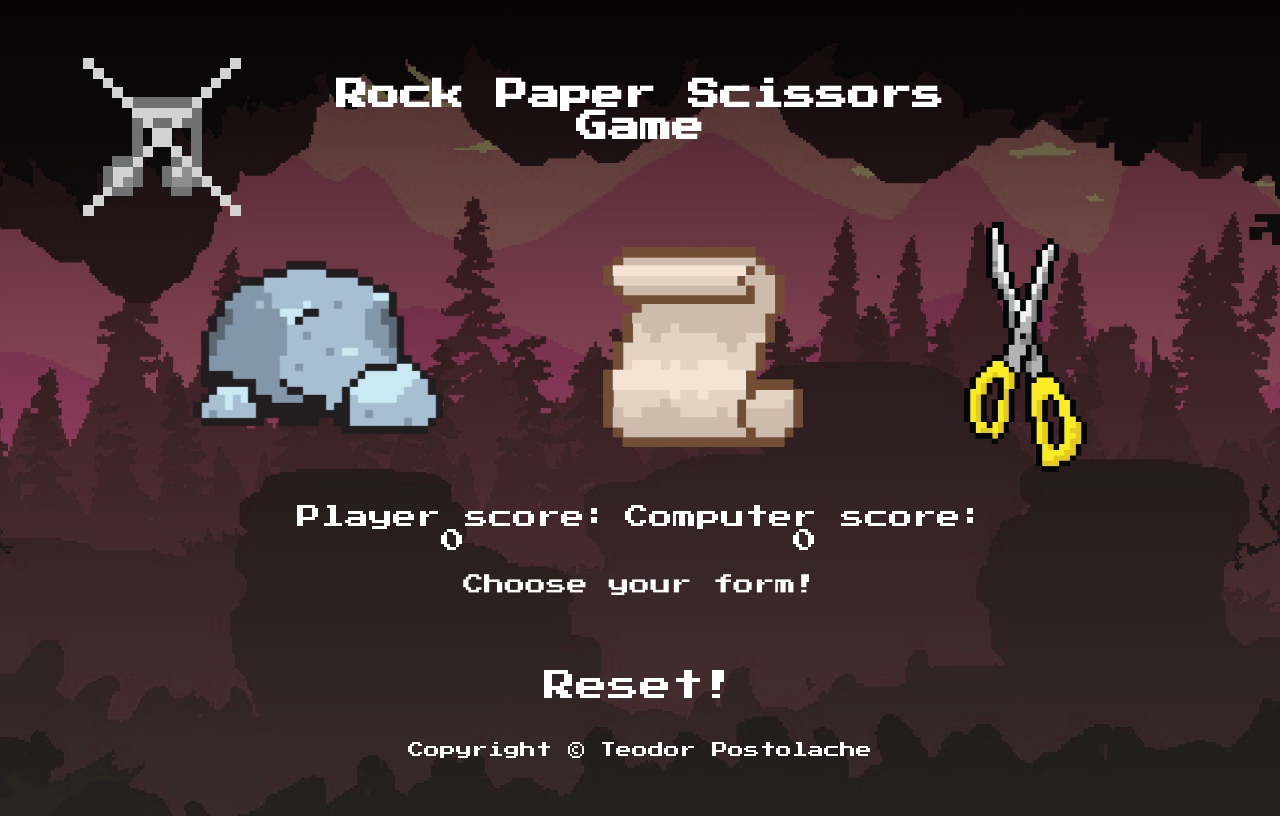
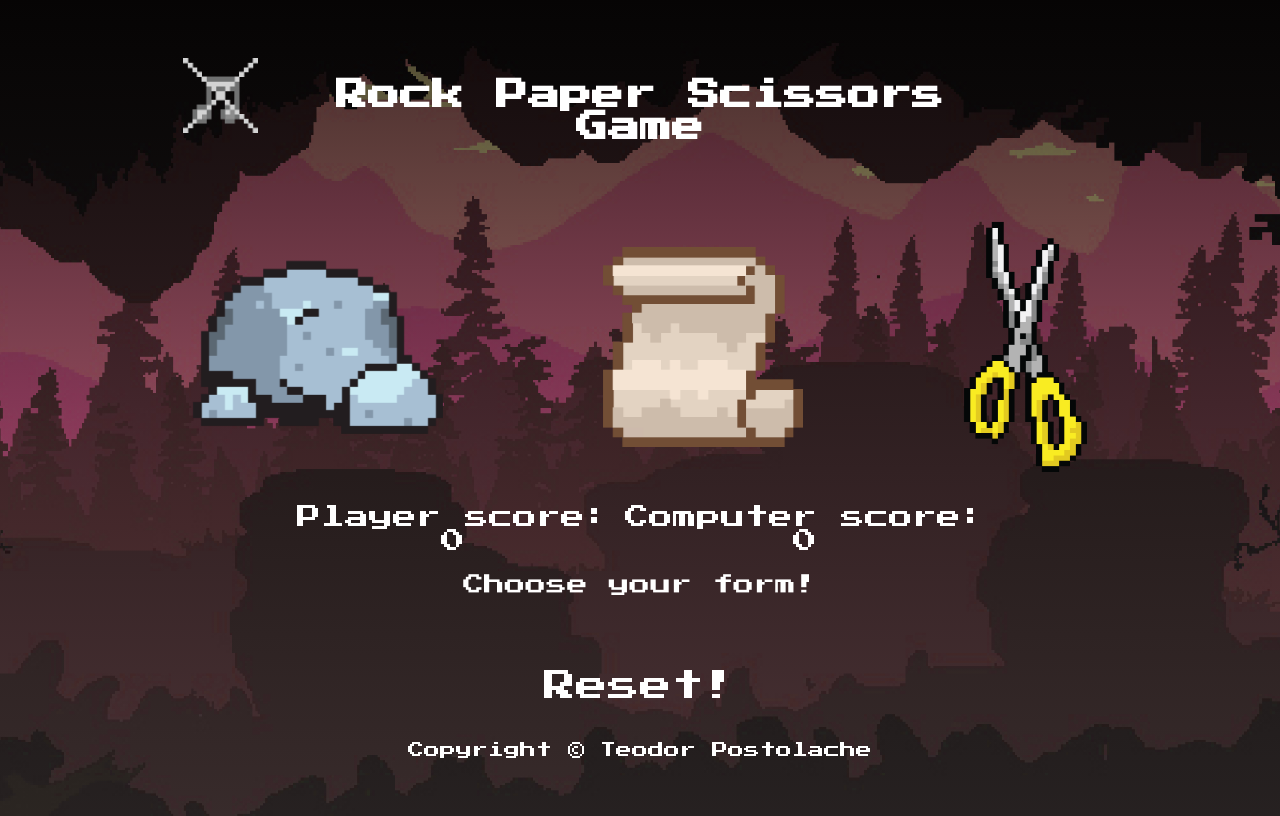
Before and after one commit to Tehos/rock-paper-scissors-game, a plain HTML site: page index.html in a window 1280 px wide. Drawn offline with Linux system fonts and the light colour scheme.

Commit message:
Resize sound button

```diff
--- a/style.css
+++ b/style.css
@@ -128,10 +128,11 @@ a {
 .music {
   position: absolute;
   margin: 50px;
-  margin-left: 75px;
-  width: 158px;
-  height: 158px;
+  margin-left: 175px;
+  width: 75px;
+  height: 75px;
   background: url("images/audio\ crossed.png");
+  background-size: contain;
 }
 
 .music:hover {
@@ -140,4 +141,5 @@ a {
 
 .mute {
   background: url("images/audio.png");
+  background-size: contain;
 }
```
